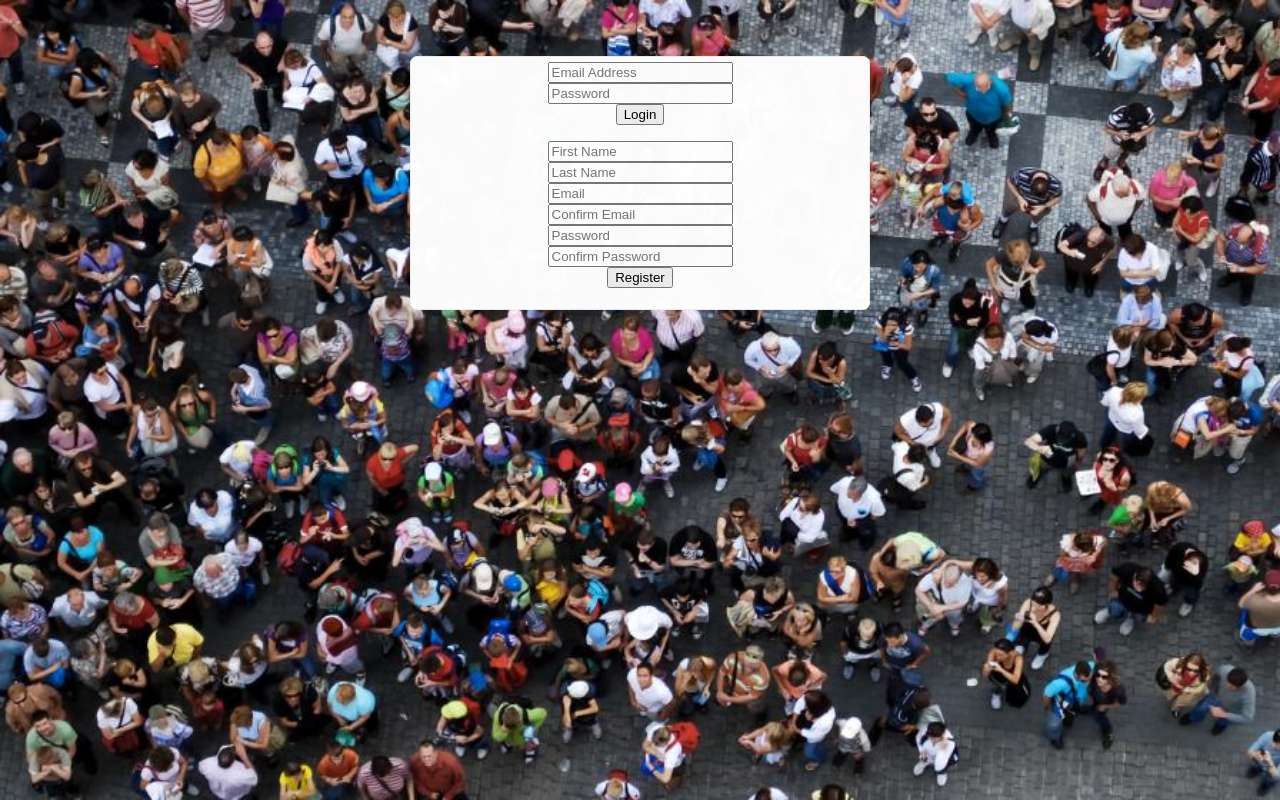
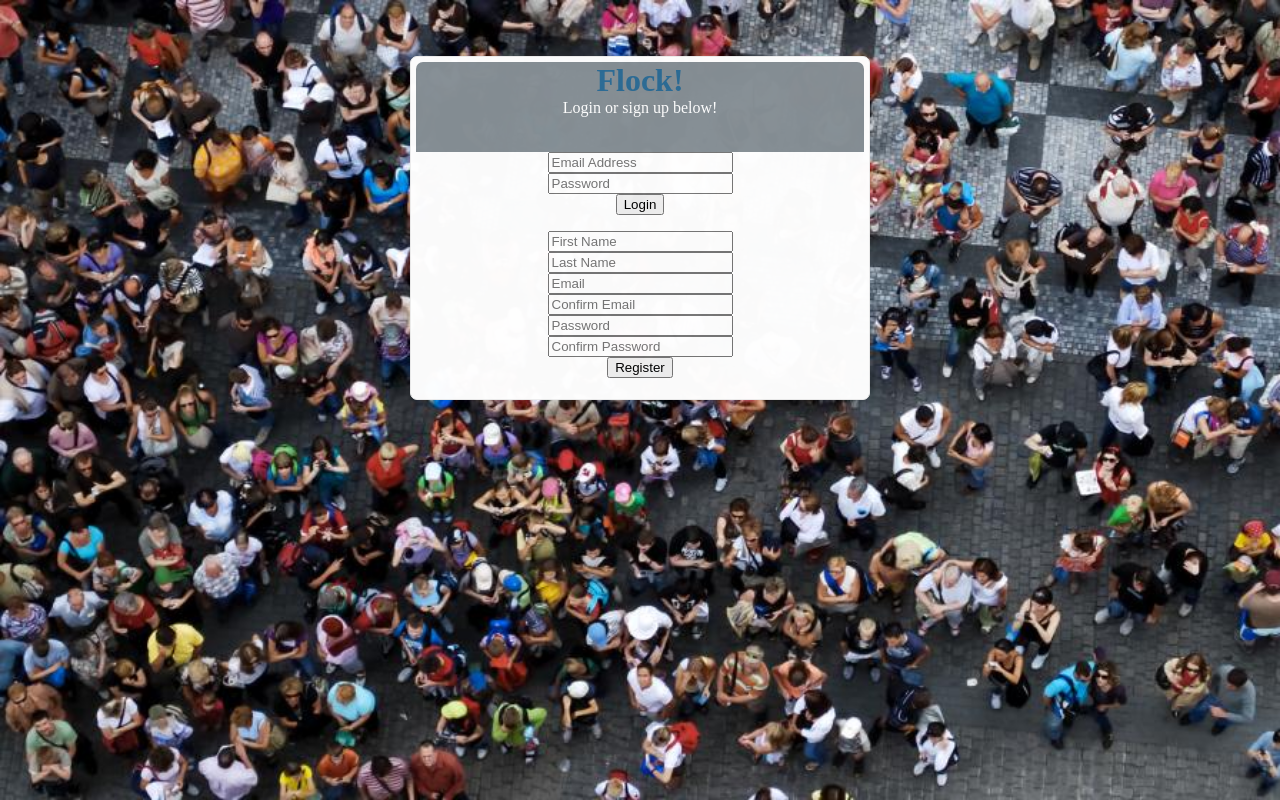
Before and after one commit to mhaji007/Flock, a PHP site: page /register.php in a window 1280 px wide. Run offline with PHP 8.4, Linux system fonts and the light colour scheme.

Commit message:
Add styling to panel header

```diff
--- a/assets/css/register_style.css
+++ b/assets/css/register_style.css
@@ -32,3 +32,20 @@ body {
 
 
 }
+
+.login_header {
+	width: 100%;
+	height:90px;
+	background-color: #868f95;
+	color:#fff;
+	text-align:center;
+	border-top-left-radius: 7px;
+	border-top-right-radius: 7px;
+
+}
+
+.login_header h1 {
+	margin-top: 0;
+	margin-bottom: 0;
+	color:#2C6C96;
+}
--- a/register.php
+++ b/register.php
@@ -20,6 +20,11 @@ require 'includes/form_handlers/login_handler.php';
 	<div class="wrapper">
 
 		<div class ="login_box">
+
+			<div class="login_header">
+			<h1>Flock!</h1>
+			Login or sign up below!
+		</div>
 
 			<form action="register.php" method="POST">
 
```
